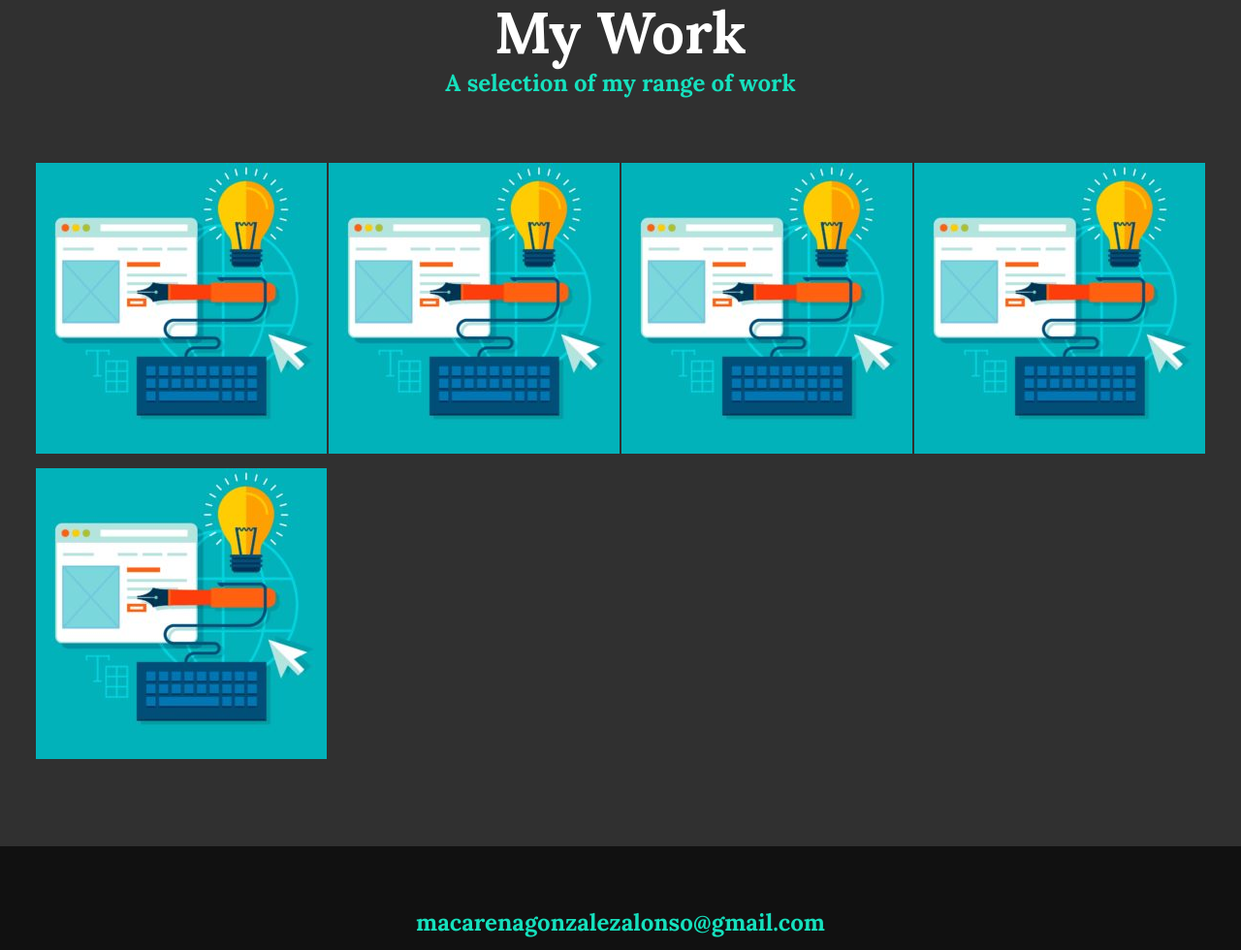
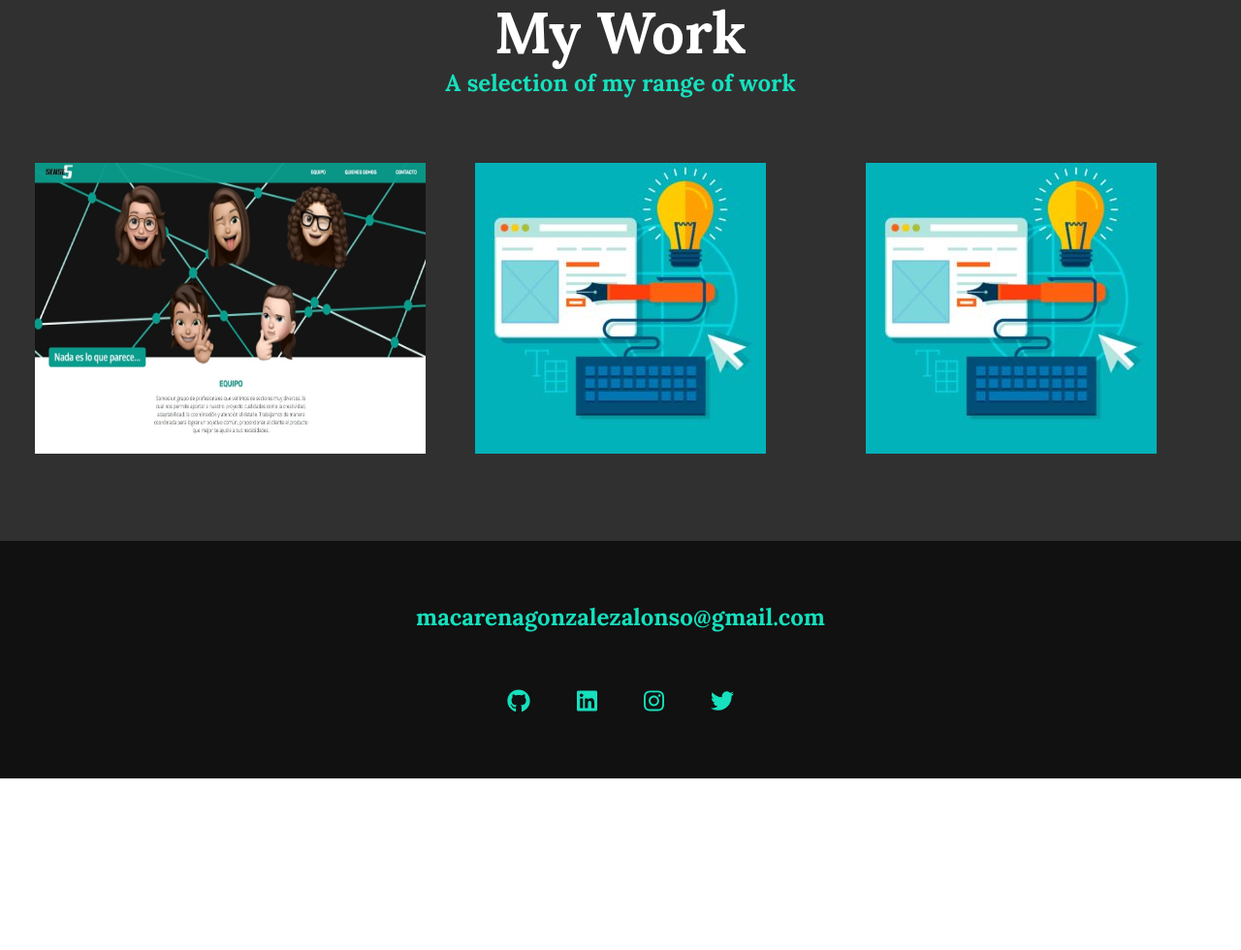
Before and after one commit to MacarenaGlez/portfolio, a plain HTML site: page index.html in a window 1280 px wide. Shown: the part 2141-3121 px from the top of the page at 97% size. After the commit the page ends 2944 px from the top, so only its background shows below. Drawn offline with nearby package versions, Linux system fonts and the light colour scheme.

Commit message:
add links proyects

```diff
--- a/index.html
+++ b/index.html
@@ -125,24 +125,16 @@
         <p class="section__subtitle section__subtitle--work">A selection of my range of work</p>
 
         <div class="portfolio">
-            <a href="portfolio-item.html" class="portfolio__item">
-                <img class="portfolio__img" src="./img/2020122213182052796.jpg" alt="">
+            <a href="https://macarenaglez.github.io/Sense5/" class="portfolio__item">
+                <img class="portfolio__img" src="./img/sense5.jpg" alt="sense5">
             </a>
 
-            <a href="portfolio-item.html" class="portfolio__item">
-                <img class="portfolio__img" src="./img/2020122213182052796.jpg" alt="">
+            <a href="https://macarenaglez.github.io/RickAndMorty/#/" class="portfolio__item">
+                <img class="portfolio__img" src="./img/2020122213182052796.jpg" alt="RickAndMorty">
             </a>
 
-            <a href="portfolio-item.html" class="portfolio__item">
-                <img class="portfolio__img" src="./img/2020122213182052796.jpg" alt="">
-            </a>
-
-            <a href="portfolio-item.html" class="portfolio__item">
-                <img class="portfolio__img" src="./img/2020122213182052796.jpg" alt="">
-            </a>
-
-            <a href="portfolio-item.html" class="portfolio__item">
-                <img class="portfolio__img" src="./img/2020122213182052796.jpg" alt="">
+            <a href="https://macarenaglez.github.io/Blanketfy/" class="portfolio__item">
+                <img class="portfolio__img" src="./img/2020122213182052796.jpg" alt="Blanketfy">
             </a>
         </div>
     </section>
```
Also changed, not shown: img/sense5.jpg (added).
